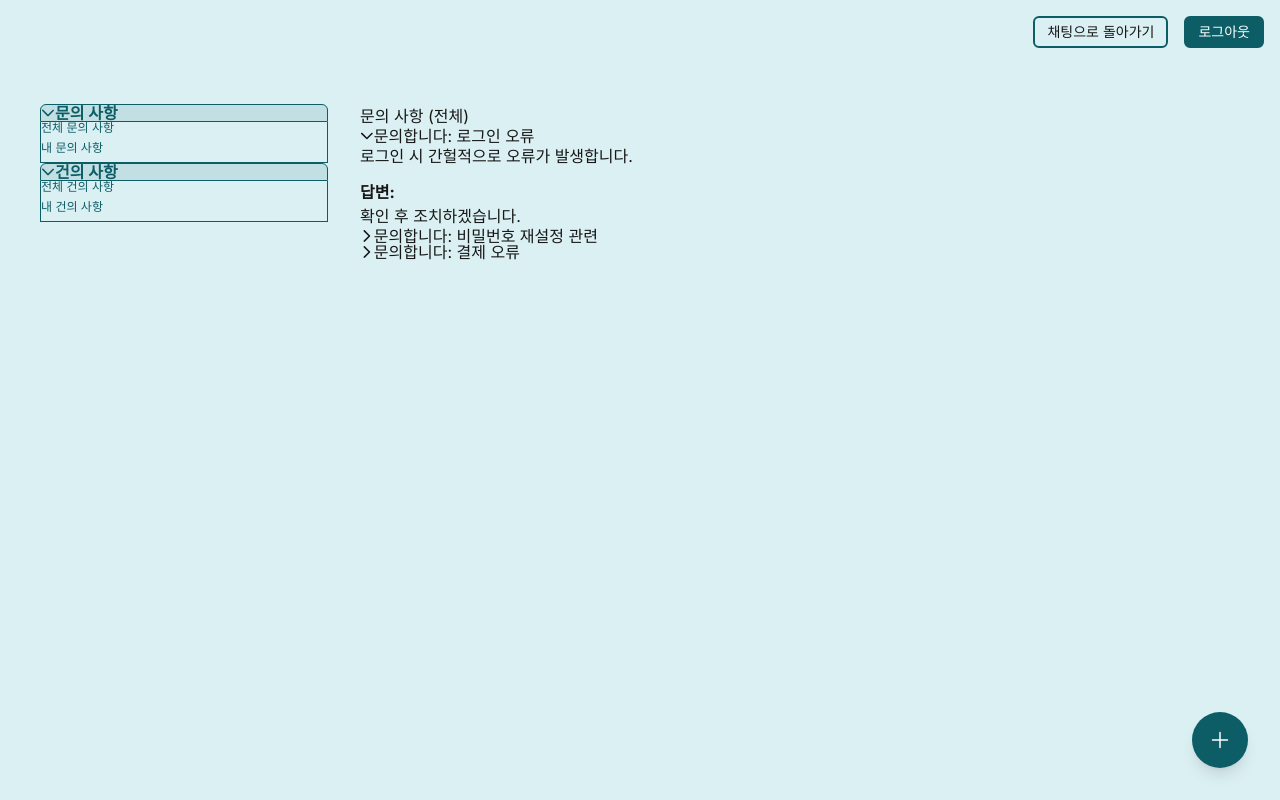
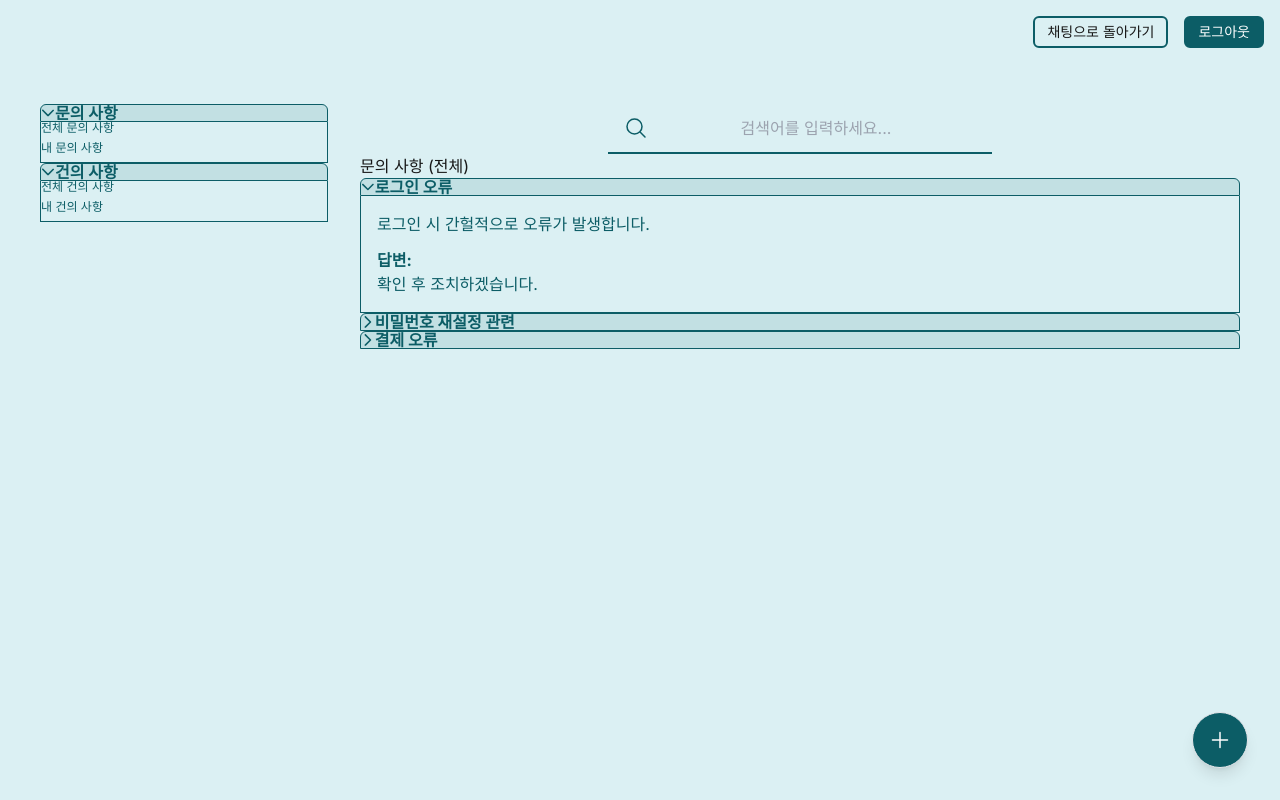
Before and after one commit to aivleCloudNative0715/ICN-AI-chatbot, a Next.js app in the folder front/: page /board in a window 1280 px wide. Built offline with nearby package versions, Linux system fonts and the light colour scheme.

Commit message:
게시판 레이아웃 수정

```diff
--- a/front/src/app/board/layout.tsx
+++ b/front/src/app/board/layout.tsx
@@ -29,7 +29,7 @@ export default function BoardLayout({ children }: BoardLayoutProps) {
       // TODO: 토큰 유효성 검사 API 호출
       setIsLoggedIn(true);
     } else {
-      setIsLoggedIn(false); // Set to false if no token
+      // setIsLoggedIn(false); // Set to false if no token
     }
   }, []);
 
--- a/front/src/app/board/page.tsx
+++ b/front/src/app/board/page.tsx
@@ -5,13 +5,16 @@ import React, { useState, useEffect } from 'react';
 import BoardSidebar from '../../components/board/BoardSidebar';
 import InquiryList from '../../components/board/InquiryList'; // Assuming you have this for displaying
 import { BroadPost, PostCategory, PostFilter } from '../../lib/types'; // Import types
+import { InputText } from 'primereact/inputtext';
+import { Button } from 'primereact/button';
+import { MagnifyingGlassIcon } from '@heroicons/react/24/outline';
 
 // Dummy Data mimicking API response
 const dummyPosts: BroadPost[] = [
   {
     post_id: 'post-1',
     author_id: 'user123',
-    title: '문의합니다: 로그인 오류',
+    title: '로그인 오류',
     content: '로그인 시 간헐적으로 오류가 발생합니다.',
     created_at: new Date().toISOString(),
     updated_at: new Date().toISOString(),
@@ -21,7 +24,7 @@ const dummyPosts: BroadPost[] = [
   {
     post_id: 'post-2',
     author_id: 'user456',
-    title: '건의사항: 다크 모드 추가',
+    title: '다크 모드 추가',
     content: '눈의 피로를 줄이기 위해 다크 모드 옵션이 있었으면 좋겠습니다.',
     created_at: new Date().toISOString(),
     updated_at: new Date().toISOString(),
@@ -31,7 +34,7 @@ const dummyPosts: BroadPost[] = [
   {
     post_id: 'post-3',
     author_id: 'user123', // Same author as post-1
-    title: '문의합니다: 비밀번호 재설정 관련',
+    title: '비밀번호 재설정 관련',
     content: '비밀번호 재설정 링크가 메일로 오지 않습니다.',
     created_at: new Date().toISOString(),
     updated_at: new Date().toISOString(),
@@ -41,7 +44,7 @@ const dummyPosts: BroadPost[] = [
   {
     post_id: 'post-4',
     author_id: 'user789',
-    title: '건의사항: UI 개선',
+    title: 'UI 개선',
     content: '버튼 디자인과 폰트 크기 조절이 필요해 보입니다.',
     created_at: new Date().toISOString(),
     updated_at: new Date().toISOString(),
@@ -51,7 +54,7 @@ const dummyPosts: BroadPost[] = [
   {
     post_id: 'post-5',
     author_id: 'user456',
-    title: '문의합니다: 결제 오류',
+    title: '결제 오류',
     content: '결제가 완료되지 않고 오류 메시지가 뜹니다.',
     created_at: new Date().toISOString(),
     updated_at: new Date().toISOString(),
@@ -67,6 +70,7 @@ export default function BoardPage() {
 
   // Assume this is your logged-in user's ID
   const currentUser = { id: 'user123', isLoggedIn: true }; // Example user
+  const [searchTerm, setSearchTerm] = useState<string>('');
 
   useEffect(() => {
 
@@ -84,6 +88,14 @@ export default function BoardPage() {
     setCurrentFilter(filter);
   };
 
+  // Placeholder for future search API call
+  const handleSearch = () => {
+    // In the future, this is where you would trigger an API call
+    // with the 'searchTerm' to fetch filtered results from the backend.
+    // For now, it just re-runs the useEffect to filter dummy data.
+    console.log('Searching for:', searchTerm);
+  };
+
   return (
     <div className="flex">
       <BoardSidebar
@@ -91,6 +103,24 @@ export default function BoardPage() {
         onCategorySelect={handleCategorySelect}
       />
       <div className="flex-1 p-4">
+        {/* Search Bar */}
+        <div className="relative flex items-center justify-center w-full max-w-sm px-4 py-3 border-b-2 border-board-dark text-gray-700 placeholder-gray-400 focus-within:border-blue-500 transition-all duration-300 mx-auto">
+          <span className="mr-2 text-board-dark">
+            <MagnifyingGlassIcon className="h-6 w-6" />
+          </span>
+          <input
+            type="text"
+            placeholder="검색어를 입력하세요..."
+            className="flex-grow bg-transparent outline-none text-center"
+            value={searchTerm}
+            onChange={(e) => setSearchTerm(e.target.value)}
+            onKeyDown={(e) => {
+              if (e.key === 'Enter') {
+                handleSearch();
+              }
+            }}
+          />
+        </div>
         <h2>{currentCategory === 'inquiry' ? '문의 사항' : '건의 사항'} ({currentFilter === 'all' ? '전체' : '내'})</h2>
         {filteredPosts.length > 0 ? (
           <InquiryList inquiries={filteredPosts.map(post => ({
--- a/front/src/components/board/InquiryList.tsx
+++ b/front/src/components/board/InquiryList.tsx
@@ -1,7 +1,7 @@
 // src/components/board/InquiryList.tsx
 'use client';
 
-import React, { useState } from 'react';
+import React from 'react';
 import { Accordion, AccordionTab } from 'primereact/accordion';
 
 interface Props {
@@ -9,43 +9,27 @@ interface Props {
 }
 
 export default function InquiryList({inquiries}: Props) {
-//   // 더미 데이터 (API 연결 전 퍼블리싱용)
-//   const inquiries = [
-//     {
-//       id: 1,
-//       type: 'Q',
-//       title: '질문 제목입니다.',
-//       content: '질문 내용입니다.',
-//       answer: '답변 내용입니다.',
-//     },
-//     {
-//       id: 2,
-//       type: 'Q',
-//       title: '질문 제목입니다.',
-//       content: '질문 내용입니다. 최대 300자까지 보여주고, 더보기로 내용을 확인할 수 있도록 ....',
-//       answer: '', // 답변이 없는 경우
-//     },
-//     {
-//       id: 3,
-//       type: 'Q',
-//       title: '질문 제목입니다.',
-//       content: '질문 내용입니다. 최대 300자까지 보여주고, 더보기로 내용을 확인할 수 있도록 ....',
-//       answer: '', // 답변이 없는 경우
-//     },
-//   ];
-
   return (
     <div className="card">
-      <Accordion multiple activeIndex={[0]}>
+      <Accordion multiple activeIndex={[0]}
+        pt={{
+          root: { className: 'bg-board-primary' }, // Uses to pass attributes to the root's DOM element. Apply background to the accordion root
+          accordiontab: { // Uses to pass attributes to accordion tabs.
+            headerAction: { className: 'flex items-center w-full text-board-dark border border-board-dark rounded-t-md bg-board-light' }, // Uses to pass attributes to the headeraction's DOM element. Header styles from BoardSidebar
+            headerTitle: { className: 'font-bold' }, // Uses to pass attributes to the headertitle's DOM element. Make header title bold
+            content: { className: 'border-b border-s border-e border-board-dark bg-board-primary p-4' } // Uses to pass attributes to the content's DOM element. Content area background and padding
+          }
+        }}
+      >
         {inquiries.map((inquiry: any) => (
           <AccordionTab key={inquiry.id} header={inquiry.title}>
-            <p className="m-0">
+            <p className="m-0 text-board-dark"> {/* Apply text color */}
               {inquiry.content}
             </p>
             {inquiry.answer && (
               <>
-                <p className="m-0 mt-3 font-bold">답변:</p>
-                <p className="m-0">{inquiry.answer}</p>
+                <p className="m-0 mt-3 font-bold text-board-dark">답변:</p> {/* Apply text color */}
+                <p className="m-0 text-board-dark">{inquiry.answer}</p> {/* Apply text color */}
               </>
             )}
             {!inquiry.answer && (
--- a/front/src/components/common/FloatingActionButton.tsx
+++ b/front/src/components/common/FloatingActionButton.tsx
@@ -19,7 +19,7 @@ export default function FloatingActionButton({ onClick, label }: FloatingActionB
       onClick={onClick}
       pt={{
         root: {
-          className: 'w-14 h-14 bg-board-dark rounded-full flex items-center justify-center text-white text-xl shadow-lg hover:bg-blue-700 transition-colors duration-200 !p-0'
+          className: 'w-14 h-14 border bg-board-dark rounded-full flex items-center justify-center text-white text-xl shadow-lg hover:bg-board-primary hover:border-board-dark hover:text-board-dark transition-colors duration-200 !p-0'
         },
         icon: {
           className: 'h-6 w-6 text-white'
```
